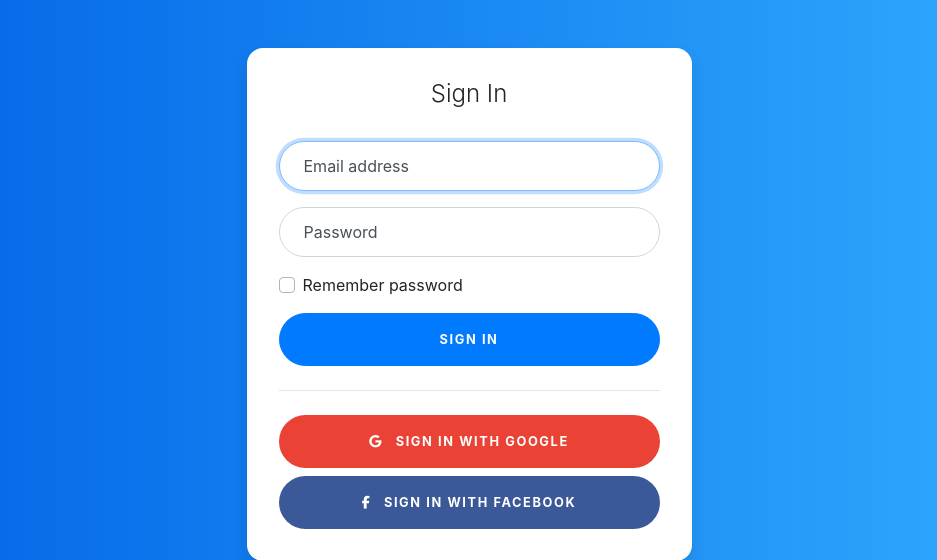
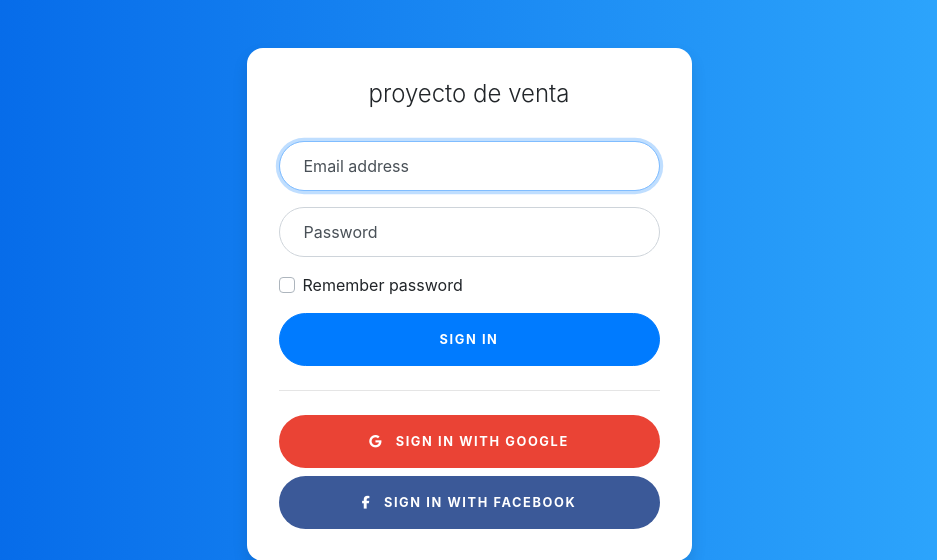
Before and after one commit to teamLeonardo/ProyectoVenta, a PHP site: page / in a window 1280 px wide. Shown: the top 560 px of the page, without its empty margins (171-1108 px from the left). Run offline with PHP 8.4, Linux system fonts and the light colour scheme; some libraries are stand-ins or nearby versions.

Commit message:
actulizando

```diff
--- a/index.php
+++ b/index.php
@@ -16,7 +16,7 @@
       <div class="col-sm-9 col-md-7 col-lg-5 mx-auto">
         <div class="card card-signin my-5">
           <div class="card-body">
-            <h5 class="card-title text-center">Sign In</h5>
+            <h5 class="card-title text-center">proyecto de venta</h5>
             <form class="form-signin" action="Pag-Principal.php">
               <div class="form-label-group">
                 <input type="email" id="inputEmail" class="form-control" placeholder="Email address"  autofocus>
```
